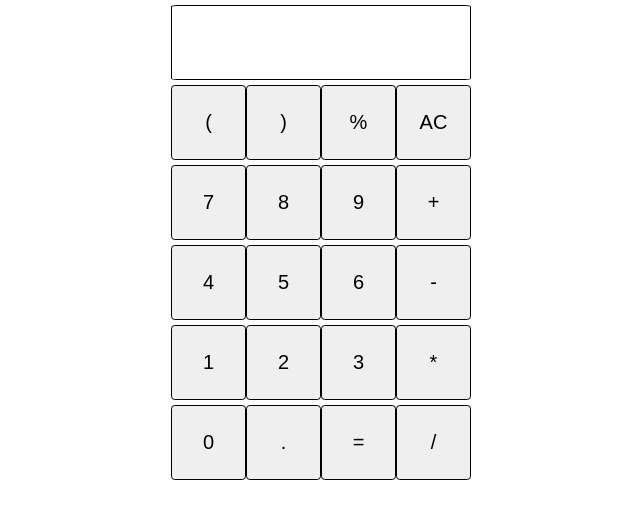
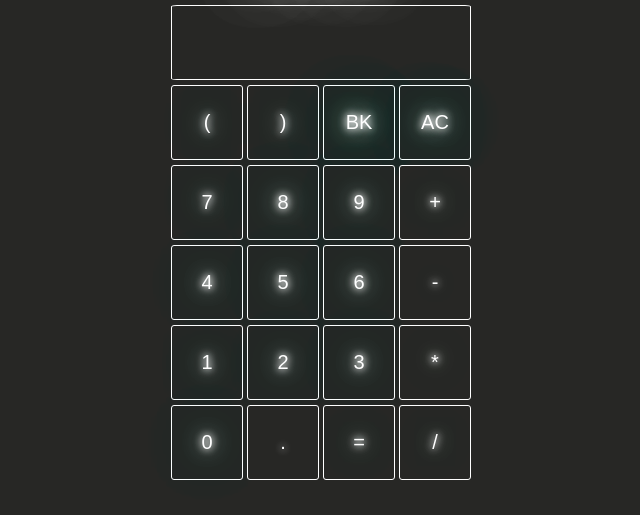
Before and after one commit to Cherron93/odin_project_calculator, a plain HTML site: page index.html in a window 1280 px wide. Shown: the part 285-800 px from the top of the page, without its empty margins (319-959 px from the left). Drawn offline with Linux system fonts and the light colour scheme.

Commit message:
Style calculator and add hover effect

```diff
--- a/index.html
+++ b/index.html
@@ -15,7 +15,7 @@
         <div id="row1" class="row">
             <button class="btn value">(</button>
             <button class="btn value">)</button>
-            <button class="btn value">%</button>
+            <button class="btn value">BK</button>
             <button id="clear" class="btn">AC</button>
         </div>
         <div id="row2" class="row">
--- a/style.css
+++ b/style.css
@@ -13,6 +13,10 @@ body {
   height: 100vh;
   overflow: hidden;
   margin: 0;
+  background-color: #272725;
+  color: #fff;
+  text-shadow: 0 0 7px #fff, 0 0 10px #fff, 0 0 21px #fff, 0 0 42px #fff,
+    0 0 82px #fff, 0 0 92px #fff, 0 0 102px #fff, 0 0 151px #fff;
 }
 
 #calcContainer {
@@ -25,7 +29,11 @@ body {
   border-radius: 2%;
   font-size: 20px;
   justify-content: center;
+  border: 1px solid white;
   align-items: center;
+  color: #fff;
+  text-shadow: 0 0 7px #fff, 0 0 10px #fff, 0 0 21px #fff,
+    0 0 42px #fff 0 0 82px #fff, 0 0 92px #fff, 0 0 102px #fff, 0 0 151px #fff;
 }
 
 .row {
@@ -33,20 +41,57 @@ body {
   height: 25%;
   display: flex;
   margin-bottom: 5px;
+  justify-content: space-between;
 }
 
 .btn {
   height: 100%;
-  width: 25%;
-  margin: 0px;
-  border: 1px solid black;
+  width: 24%;
   border-radius: none;
   cursor: pointer;
   border-radius: 5%;
   font-size: 20px;
+  background-color: #272725;
+  /* border: 1px solid white; */
+  color: #fff;
+
+  text-shadow: 0 0 7px #fff, 0 0 10px #fff, 0 0 21px #fff, 0 0 42px #0fa,
+    0 0 82px #0fa, 0 0 92px #0fa, 0 0 102px #0fa, 0 0 151px #0fa;
+  outline: none;
+  transition: all 0.25s ease-in-out;
+  -webkit-transition: all 0.25s ease-in-out;
+  -moz-transition: all 0.25s ease-in-out;
+  -webkit-border-radius: 3px;
+  -moz-border-radius: 3px;
+  border: 1px solid white;
 }
 
 .btn .middle {
   margin-left: 5px;
   margin-right: 5px;
 }
+
+.btn:hover {
+  box-shadow: 0 0 5px gold;
+  -webkit-box-shadow: 0 0 5px gold;
+  -moz-box-shadow: 0 0 5px gold;
+  border: 1px solid gold;
+  color: gold;
+  font-size: 22px;
+}
+
+#display:hover {
+  box-shadow: 0 0 5px gold;
+  -webkit-box-shadow: 0 0 5px gold;
+  -moz-box-shadow: 0 0 5px gold;
+  border: 1px solid gold;
+  color: gold;
+  font-size: 22px;
+}
+
+h1:hover {
+  color: gold;
+  font-size: 34px;
+  text-shadow: 0 0 7px gold, 0 0 10px gold, 0 0 21px gold, 0 0 42px gold,
+    0 0 82px gold, 0 0 92px gold, 0 0 102px gold, 0 0 151px gold;
+}
```
